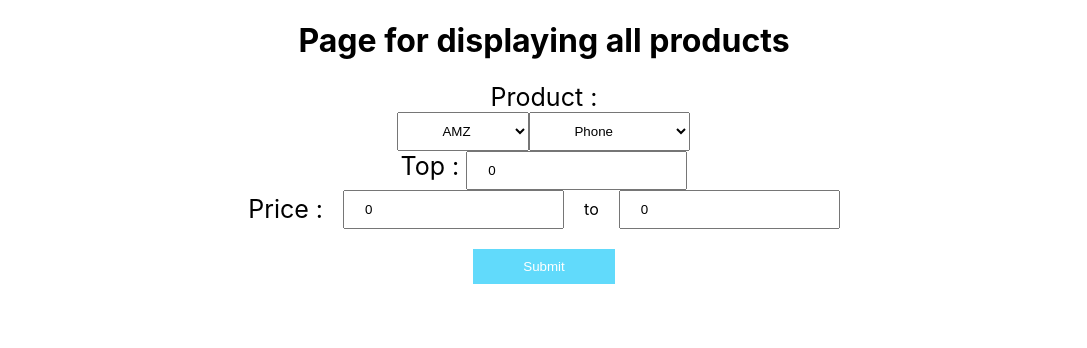
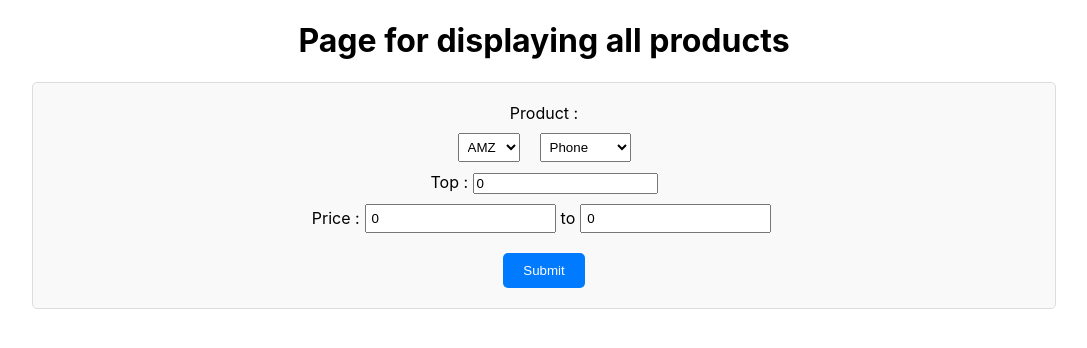
Before and after one commit to Shivambhart1/AIT21BECS133, a React (Create React App) app in the folder top-n/: page / in a window 1280 px wide. Shown: the top 348 px of the page, without its empty margins (96-1183 px from the left). Built offline with nearby package versions, Linux system fonts and the light colour scheme.

Commit message:
building logic for recieved products

```diff
--- a/top-n/src/App.css
+++ b/top-n/src/App.css
@@ -7,7 +7,7 @@
   pointer-events: none;
 }
 
-.product-container {
+/* .product-container {
   display: flex;
   flex-direction: column;
   align-items: center;
@@ -47,6 +47,85 @@
   color: white;
   border: none;
   cursor: pointer;
+} */
+
+/* styles.css */
+
+.main-container {
+  width: 80%;
+  margin: 0 auto;
+  text-align: center;
+}
+
+.product-container {
+  margin-top: 20px;
+  padding: 20px;
+  border: 1px solid #ddd;
+  border-radius: 5px;
+  background-color: #f9f9f9;
+}
+
+.product-div {
+  display: flex;
+  flex-direction: column;
+  align-items: center;
+}
+
+.select-div {
+  display: flex;
+  justify-content: center;
+  margin: 10px 0;
+}
+
+.select-div select {
+  margin: 0 10px;
+  padding: 5px;
+}
+
+.price-div {
+  display: flex;
+  align-items: center;
+  justify-content: center;
+  margin: 10px 0;
+}
+
+.price-div input {
+  margin: 0 5px;
+  padding: 5px;
+}
+
+.btn {
+  margin-top: 10px;
+  padding: 10px 20px;
+  background-color: #007bff;
+  color: white;
+  border: none;
+  border-radius: 5px;
+  cursor: pointer;
+}
+
+.btn:hover {
+  background-color: #0056b3;
+}
+
+.result-div {
+  margin-top: 20px;
+}
+
+.product-card {
+  padding: 10px;
+  margin: 10px 0;
+  border: 1px solid #ddd;
+  border-radius: 5px;
+  background-color: #ffffff;
+}
+
+.product-name {
+  font-weight: bold;
+}
+
+.product-price {
+  color: green;
 }
 
 @media (prefers-reduced-motion: no-preference) {
--- a/top-n/src/Components/TopNProducts.jsx
+++ b/top-n/src/Components/TopNProducts.jsx
@@ -7,6 +7,7 @@ function TopNProducts() {
   const [minPrice, setMinPrice] = useState(0);
   const [maxPrice, setMaxPrice] = useState(0);
   const [company, setCompany] = useState("");
+  const [fetchedData, SetFetchedData] = useState({});
   const companyNames = ["AMZ", "FLP", "SNP", "MYN", "AZO"];
   const Categories = [
     "Phone",
@@ -36,10 +37,11 @@ function TopNProducts() {
     try {
       const res = await axios.get(api, {
         headers: {
-          "Content-Type": "application/json",
-          Authorization: `Bearer ${accessToken}`,
+          // "Content-Type": "application/json",
+          Authorization: accessToken,
         },
       });
+      SetFetchedData(res.data);
       console.log(res.data);
     } catch (err) {
       console.log(err);
@@ -108,6 +110,19 @@ function TopNProducts() {
             Submit
           </button>
         </div>
+        {fetchedData.products ? (
+          <div className="product-list">
+            {fetchedData.products.map((product, index) => (
+              <div key={index} className="product">
+                <div className="product-name">{product.productName}</div>
+                <div className="product-price">{product.price}</div>
+                <div className="product-rating">{product.rating}</div>
+              </div>
+            ))}
+          </div>
+        ) : (
+          ""
+        )}
       </div>
     </>
   );
```
